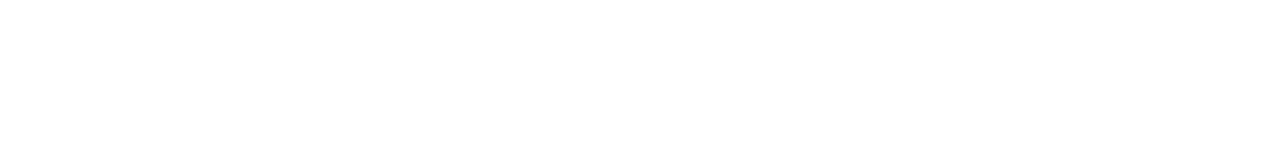
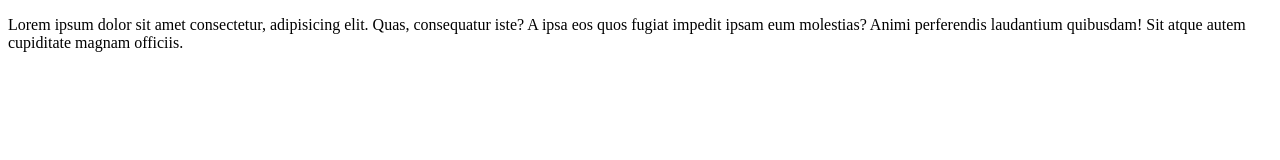
Before and after one commit to bijutoha/newproject-1, a plain HTML site: page index.html in a window 1280 px wide. Drawn offline with Linux system fonts and the light colour scheme.

Commit message:
new added

```diff
--- a/index.html
+++ b/index.html
@@ -4,6 +4,8 @@
     <meta charset="UTF-8">
     <meta name="viewport" content="width=device-width, initial-scale=1.0">
     <title>Document</title>
+
+    <p>Lorem ipsum dolor sit amet consectetur, adipisicing elit. Quas, consequatur iste? A ipsa eos quos fugiat impedit ipsam eum molestias? Animi perferendis laudantium quibusdam! Sit atque autem cupiditate magnam officiis.</p>
 </head>
 <body>
 
```
